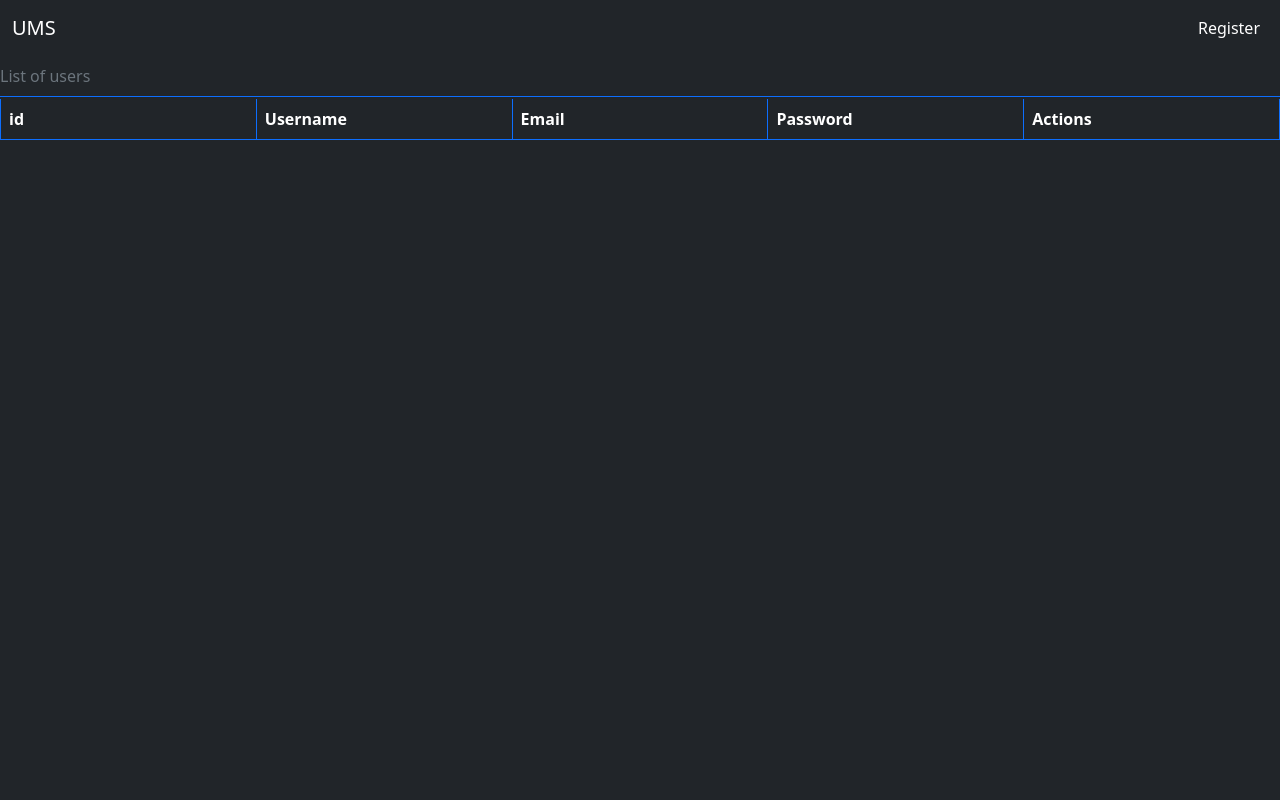
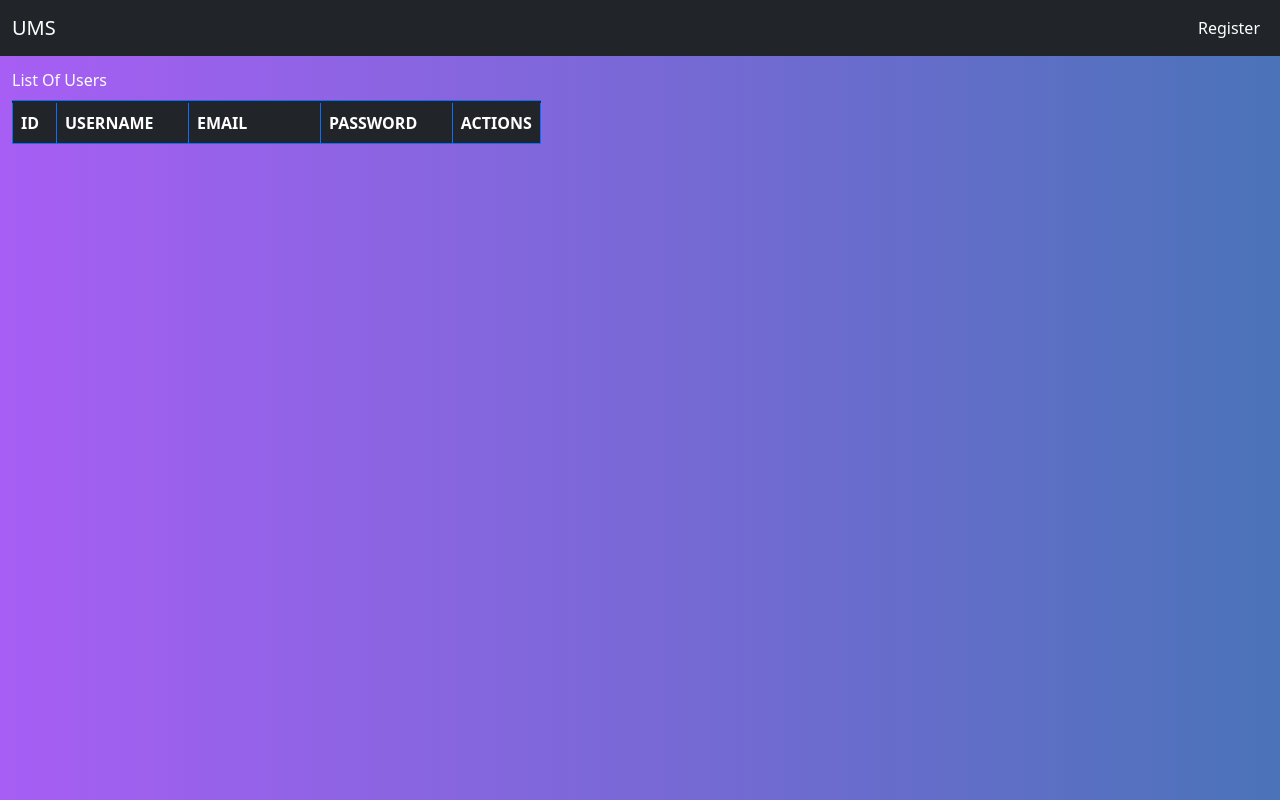
Before and after one commit to Kevin-Kolesky/UMS, a plain HTML site: page Views/dashboard.html in a window 1280 px wide. Drawn offline with nearby package versions, Linux system fonts and the light colour scheme.

Commit message:
minor css changes

```diff
--- a/Scripts/dashboard.js
+++ b/Scripts/dashboard.js
@@ -64,7 +64,7 @@ function displayusers() {
         <td>${user.email}</td>
         <td>${user.password}</td>
         <td>
-            <button type="button" class=" edit-button btn btn-warning float-start" id="edit${index}"
+            <button type="button" class=" edit-button btn btn-primary float-start" id="edit${index}"
             data-bs-toggle="modal" data-bs-target="#editModal">
             <?xml version="1.0" ?>
             <svg class="feather feather-edit" fill="none" height="20" stroke="currentColor" stroke-linecap="round"
--- a/Styles/styles.css
+++ b/Styles/styles.css
@@ -15,6 +15,17 @@
 
     /* W3C, IE 10+/ Edge, Firefox 16+, Chrome 26+, Opera 12+, Safari 7+ */
     background: linear-gradient(to right, rgba(106, 17, 203, 1), rgba(37, 117, 252, 1))
+}
+
+.gradient-custom-dash {
+    /* fallback for old browsers */
+    background: #6a11cb;
+
+    /* Chrome 10-25, Safari 5.1-6 */
+    background: -webkit-linear-gradient(to right, rgba(106, 17, 203, 1), rgba(37, 117, 252, 1));
+
+    /* W3C, IE 10+/ Edge, Firefox 16+, Chrome 26+, Opera 12+, Safari 7+ */
+    background: linear-gradient(to right, rgb(167, 94, 244), rgb(75, 115, 185))
 }
 
 img {
@@ -38,3 +49,9 @@ img {
 .redVal{
     color: red;
 }
+
+.td {
+
+        white-space: normal !important;
+        word-wrap: normal;
+      }
--- a/Views/dashboard.html
+++ b/Views/dashboard.html
@@ -11,7 +11,8 @@
 
 </head>
 
-<body class="bg-dark">
+
+<body class="gradient-custom-dash" >
   <nav class="navbar navbar-expand-lg navbar-dark bg-dark">
     <div class="container-fluid">
       <a class="navbar-brand" href="#">UMS</a>
@@ -24,31 +25,32 @@
           <li class="nav-item">
             <a class="nav-link active" aria-current="page" href="register.html">Register</a>
           </li>
-
         </ul>
       </div>
     </div>
   </nav>
 
-<div class="vw-50">
-  <table class="table table-hover table-bordered caption-top">
-    <caption class="border-bottom border-primary">
+<!-- Table -->
+<div class="container-xxl mt-1">
+  <table class="w-auto table table-responsive text-capitalize table-hover table-bordered table-fixed caption-top">
+    <caption class="border-bottom border-primary text-white">
       List of users
     </caption>
     <thead>
-      <tr class="table-dark border-primary">
+      <tr class="table-responsive text-uppercase table-dark border-primary">
         <th scope="col" class="col-1">id</th>
-        <th scope="col" class="col-1">Username</th>
-        <th scope="col" class="col-1">Email</th>
-        <th scope="col" class="col-1">Password</th>
-        <th scope="col"  class="col-1">Actions</th>
+        <th scope="col" class="col-3">Username</th>
+        <th scope="col" class="col-3">Email</th>
+        <th scope="col" class="col-3">Password</th>
+        <th scope="col"  class="col-2">Actions</th>
       </tr>
     </thead>
-
     <tbody table-hover id="tableBody" class="table-group-divider table-divider-color border border-primary">
     </tbody>
   </table>
 </div>
+
+
 
 <!--Edit Modal -->
 <div class="modal fade " name="editModal" id="editModal" tabindex="-1" aria-labelledby="exampleModalLabel" aria-hidden="true">
```
